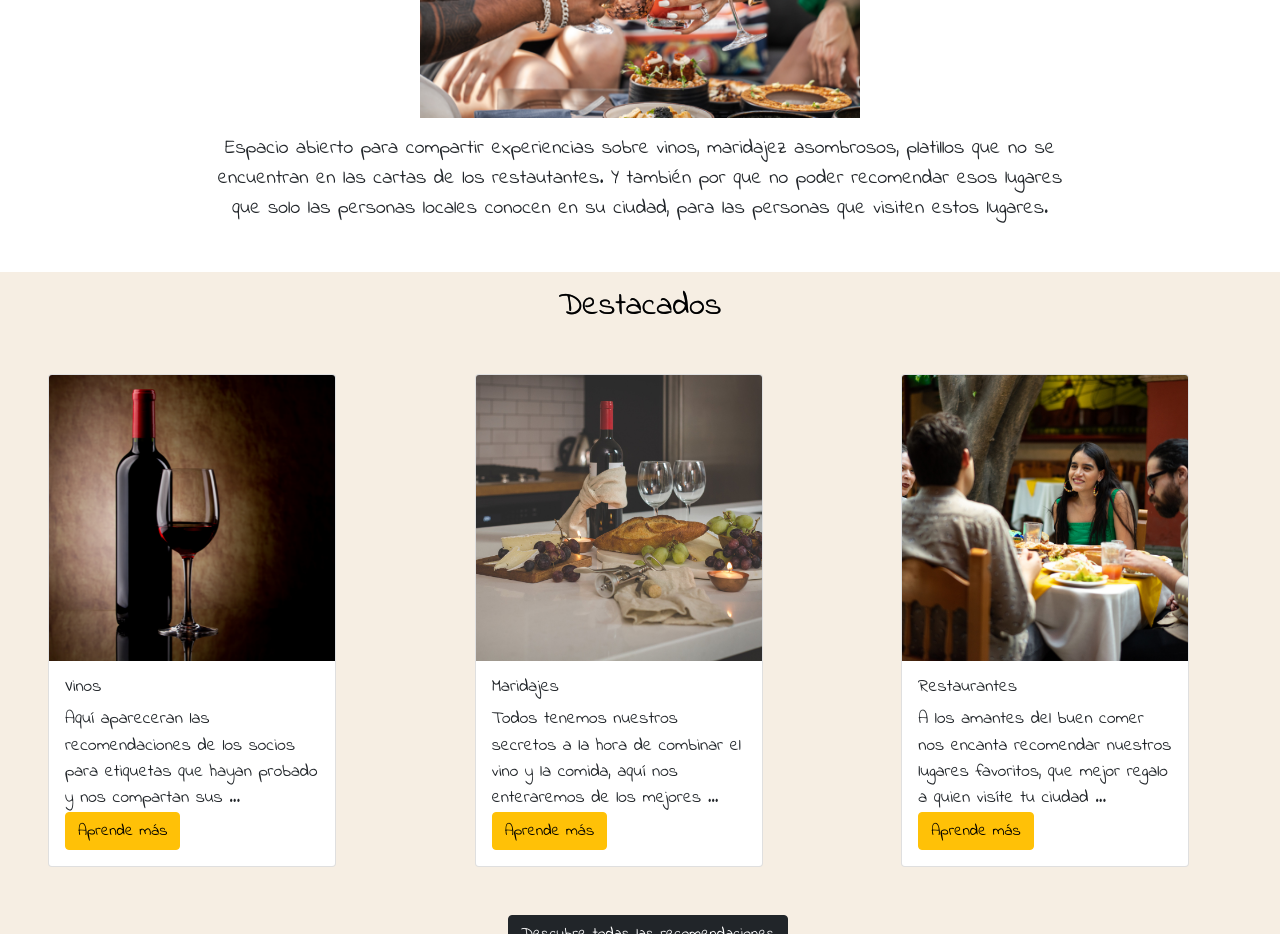
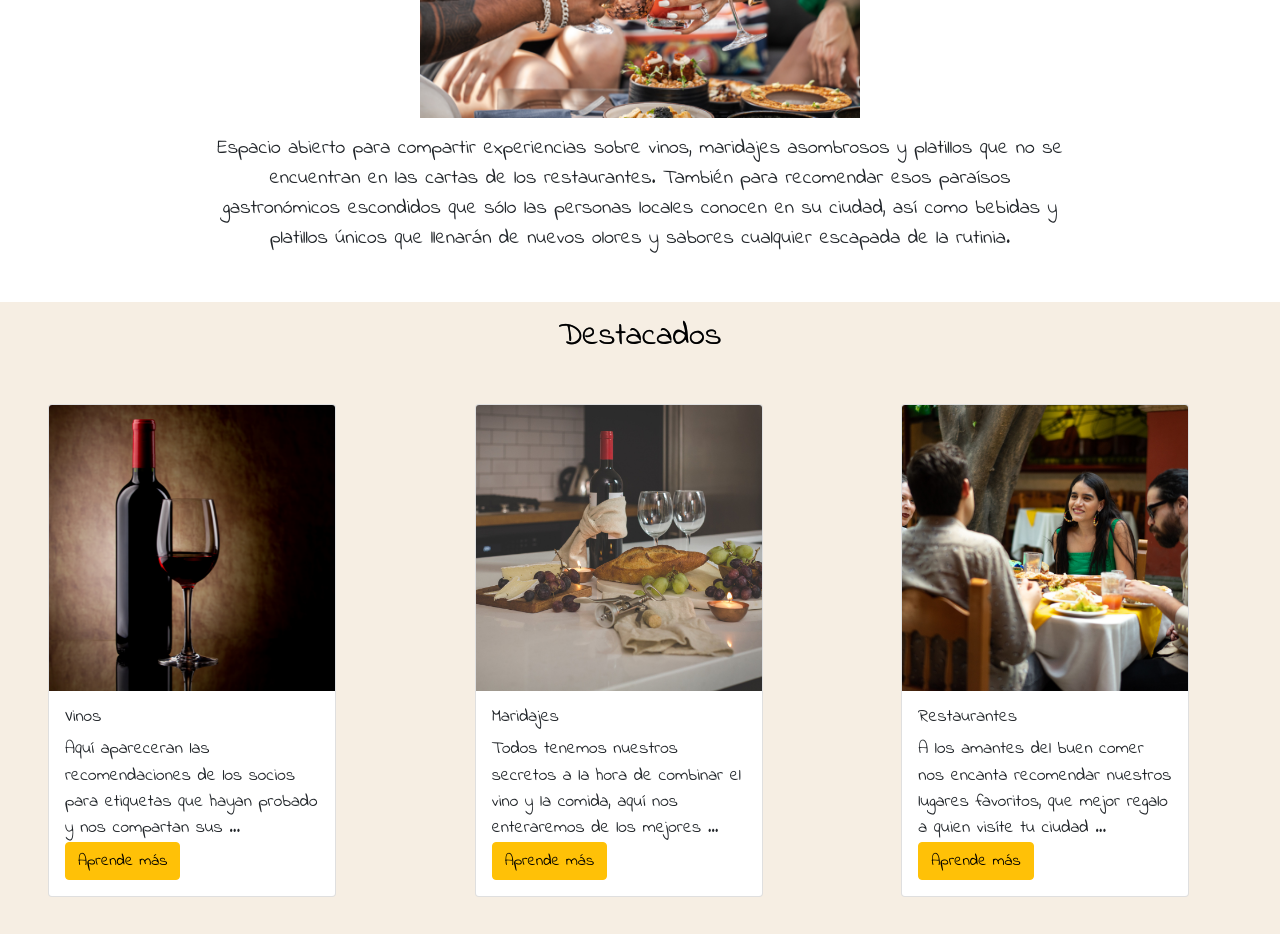
Before and after one commit to Frogy1961/hablemosvino, a plain HTML site: page index.html in a window 1280 px wide. Shown: the part 920-1854 px from the top of the page. Drawn offline with nearby package versions, Linux system fonts and the light colour scheme.

Commit message:
Actualizacion Moni 050723

```diff
--- a/css/estilos_vino.css
+++ b/css/estilos_vino.css
@@ -26,7 +26,8 @@ html, body, h1, h2, h3, h4, h5, h6, p, ol, ul, li, pre, code, address, variable,
    }
 
   #nosotros h3{
-    font-weight: bold;
+    font-size: 2em;
+    font-weight: bolder;
     color: black;
     text-shadow: 0px 0px rgb(114, 112, 112);
   }
--- a/index.html
+++ b/index.html
@@ -64,9 +64,10 @@
             <img src="imagenes/Nosotros Vino (500 × 360 px).png" class="d-block w-100" alt="img" style="max-width: 35%;margin: 0 auto;">
           </div>
           <div class="container-fluid pt-3 pb-5" style="width: 55rem;">
-            <p class="fs-5 text-center">Espacio abierto para compartir experiencias sobre vinos, maridajez asombrosos,
-              platillos que no se encuentran en las cartas de los restautantes. Y también por que no poder recomendar
-              esos lugares que solo las personas locales conocen en su ciudad, para las personas que visiten estos lugares.
+            <p class="fs-5 text-center">Espacio abierto para compartir experiencias sobre vinos, maridajes asombrosos y
+              platillos que no se encuentran en las cartas de los restaurantes. También para recomendar
+              esos paraísos gastronómicos escondidos que sólo las personas locales conocen en su ciudad, así como bebidas y platillos
+              únicos que llenarán de nuevos olores y sabores cualquier escapada de la rutinia.
 
             </p>
           </div>
```
